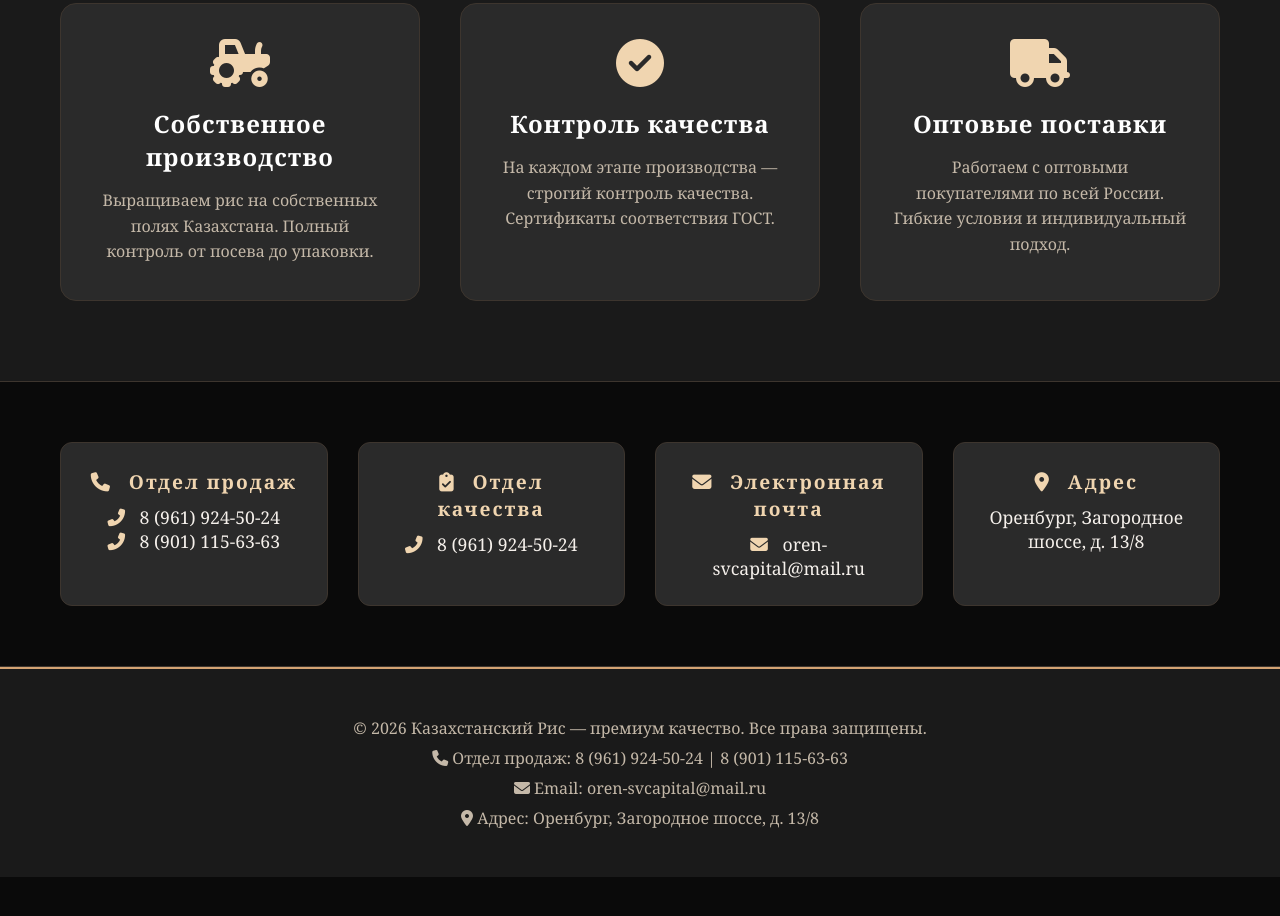
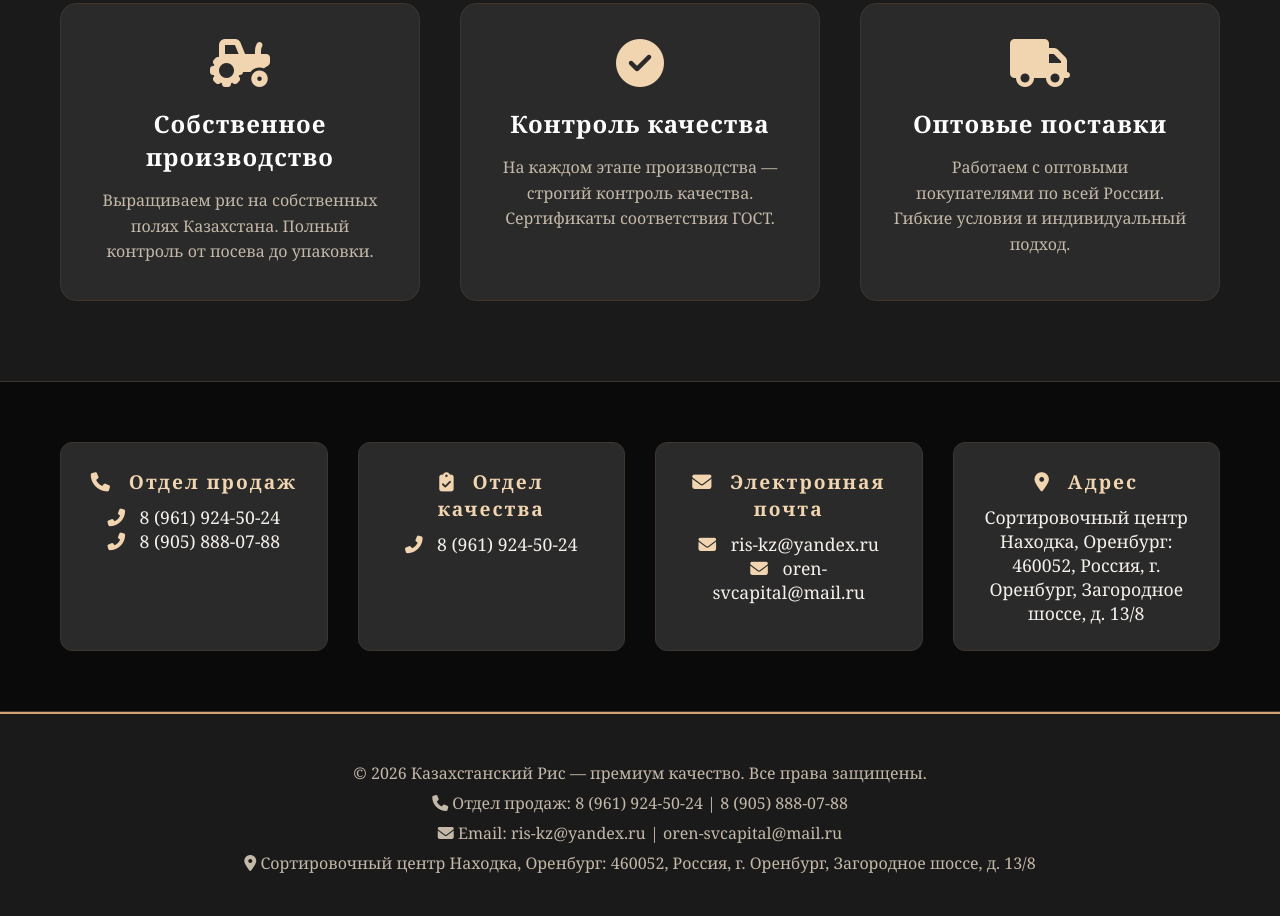
Before and after one commit to RADEPRADA/kazhahstanskiy_ris, a website: page views/index.html in a window 1280 px wide. Shown: the part 1618-2534 px from the top of the page. Before the commit the page ends 2495 px from the top, so only its background shows below. Drawn offline with Linux system fonts and the light colour scheme; no server answers.

Commit message:
Update index.html

```diff
--- a/views/index.html
+++ b/views/index.html
@@ -955,7 +955,7 @@
                 <div class="contact-item">
                     <h4><i class="fas fa-phone"></i> Отдел продаж</h4>
                     <p><i class="fas fa-phone-alt"></i> 8 (961) 924-50-24</p>
-                    <p><i class="fas fa-phone-alt"></i> 8 (901) 115-63-63</p>
+                    <p><i class="fas fa-phone-alt"></i> 8 (905) 888-07-88</p>
                 </div>
                 <div class="contact-item">
                     <h4><i class="fas fa-clipboard-check"></i> Отдел качества</h4>
@@ -963,11 +963,12 @@
                 </div>
                 <div class="contact-item">
                     <h4><i class="fas fa-envelope"></i> Электронная почта</h4>
+                    <p><i class="fas fa-envelope"></i> ris-kz@yandex.ru</p>
                     <p><i class="fas fa-envelope"></i> oren-svcapital@mail.ru</p>
                 </div>
                 <div class="contact-item">
                     <h4><i class="fas fa-map-marker-alt"></i> Адрес</h4>
-                    <p>Оренбург, Загородное шоссе, д. 13/8</p>
+                    <p>Сортировочный центр Находка, Оренбург: 460052, Россия, г. Оренбург, Загородное шоссе, д. 13/8</p>
                 </div>
             </div>
         </div>
@@ -1034,9 +1035,9 @@
     <footer>
         <div class="container">
             <p>© 2026 Казахстанский Рис — премиум качество. Все права защищены.</p>
-            <p><i class="fas fa-phone"></i> Отдел продаж: 8 (961) 924-50-24 | 8 (901) 115-63-63</p>
-            <p><i class="fas fa-envelope"></i> Email: oren-svcapital@mail.ru</p>
-            <p><i class="fas fa-map-marker-alt"></i> Адрес: Оренбург, Загородное шоссе, д. 13/8</p>
+            <p><i class="fas fa-phone"></i> Отдел продаж: 8 (961) 924-50-24 | 8 (905) 888-07-88</p>
+            <p><i class="fas fa-envelope"></i> Email: ris-kz@yandex.ru | oren-svcapital@mail.ru</p>
+            <p><i class="fas fa-map-marker-alt"></i> Сортировочный центр Находка, Оренбург: 460052, Россия, г. Оренбург, Загородное шоссе, д. 13/8</p>
         </div>
     </footer>
 
```
